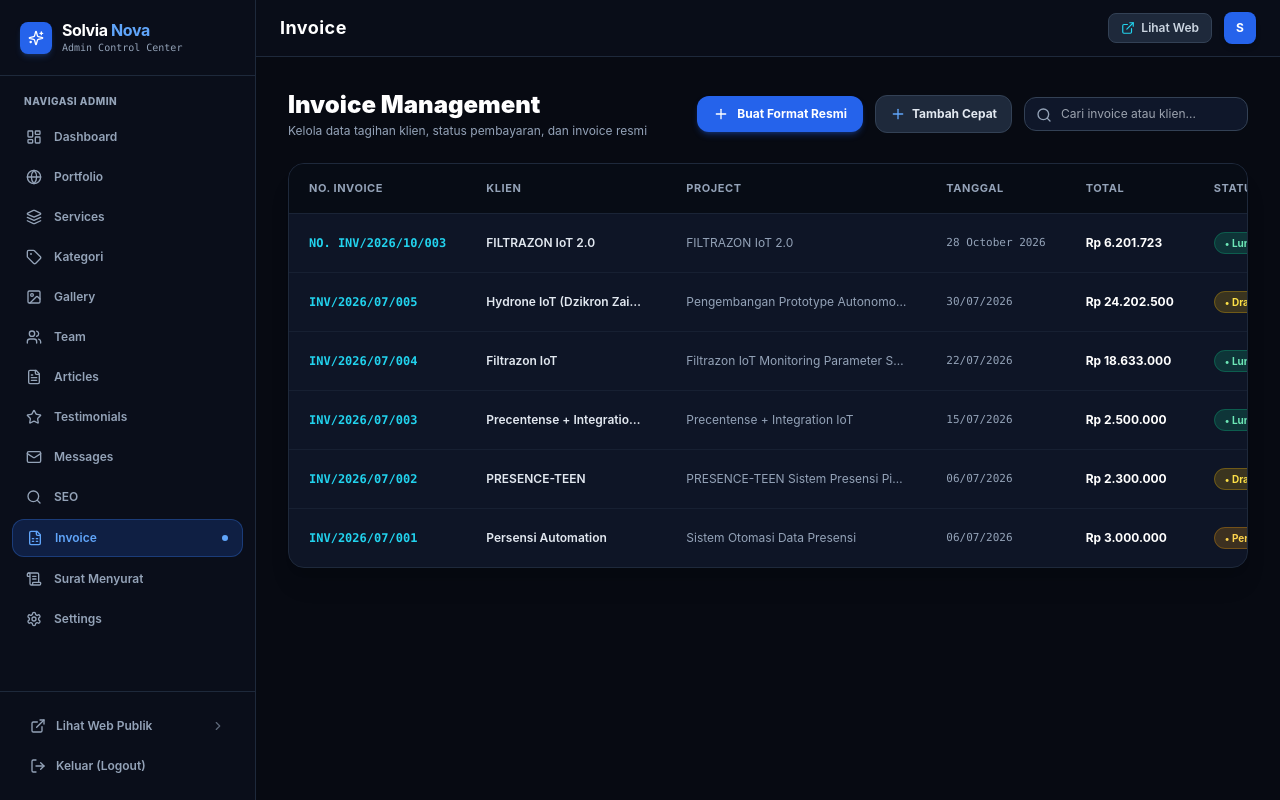
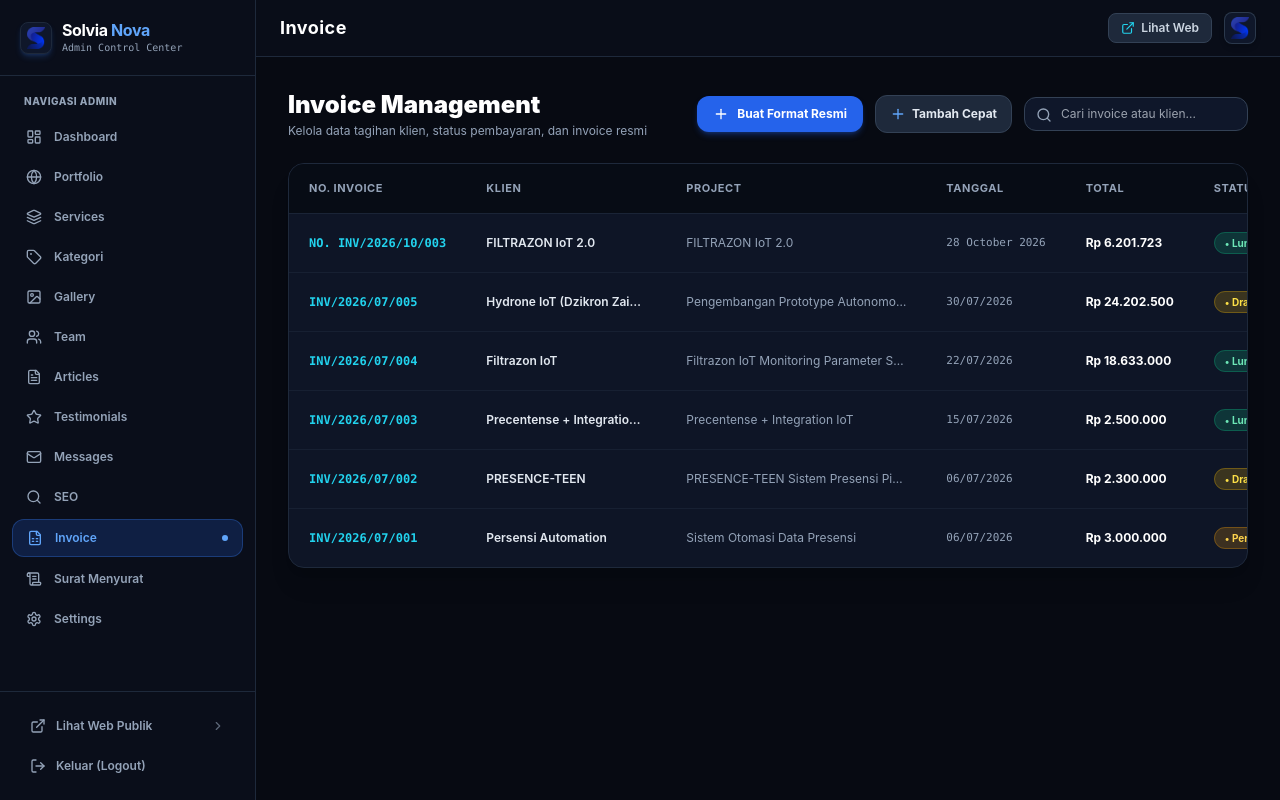
Before and after one commit to NandamonkeyD1/portofoliosolvia, a Next.js app: page /sso/invoice in a window 1280 px wide. Built offline with nearby package versions, Linux system fonts and the light colour scheme.

Commit message:
feat(branding): replace placeholder icons with official Solvia logo across navbar, admin, and favicons

```diff
--- a/app/layout.tsx
+++ b/app/layout.tsx
@@ -15,7 +15,9 @@ export const metadata: Metadata = {
   title: "Solvia.Nova — 3D Digital Solution Studio",
   description: "Understand Problems First, Build Solutions. Konsep, teknologi, dan solusi digital dalam satu ekosistem yang dirancang untuk berkembang.",
   icons: {
-    icon: "/favicon.ico",
+    icon: "/assets/images/Solvia.png",
+    shortcut: "/assets/images/Solvia.png",
+    apple: "/assets/images/Solvia.png",
   },
 };
 
--- a/app/sso/layout.tsx
+++ b/app/sso/layout.tsx
@@ -112,8 +112,12 @@ export default function SSOLayout({ children }: { children: React.ReactNode }) {
           {/* Sidebar Header Brand */}
           <div className="p-4 sm:p-5 flex items-center justify-between border-b border-slate-800">
             <Link href="/sso/dashboard" className="flex items-center gap-2.5">
-              <div className="w-8 h-8 rounded-lg bg-blue-600 flex items-center justify-center text-white shadow-md shadow-blue-500/20 shrink-0">
-                <Sparkles className="w-4 h-4 text-white" />
+              <div className="w-8 h-8 rounded-lg bg-slate-900 border border-slate-800 p-1 flex items-center justify-center shadow-md shadow-blue-500/20 shrink-0">
+                <img
+                  src="/assets/images/Solvia.png"
+                  alt="Solvia Nova Logo"
+                  className="w-full h-full object-contain"
+                />
               </div>
               <div className="flex flex-col">
                 <span className="text-base font-bold text-white tracking-tight leading-tight">
@@ -230,9 +234,13 @@ export default function SSOLayout({ children }: { children: React.ReactNode }) {
             <Link
               href="/sso/settings"
               title="Pengaturan Admin Solvia Nova"
-              className="w-8 h-8 rounded-lg bg-blue-600 hover:bg-blue-500 text-white font-bold text-xs flex items-center justify-center shadow-md transition-colors cursor-pointer shrink-0"
+              className="w-8 h-8 rounded-lg bg-slate-900 hover:bg-slate-800 border border-slate-700/80 p-1 flex items-center justify-center shadow-md transition-colors cursor-pointer shrink-0"
             >
-              S
+              <img
+                src="/assets/images/Solvia.png"
+                alt="Solvia Admin Settings"
+                className="w-full h-full object-contain"
+              />
             </Link>
           </div>
         </header>
--- a/app/sso/page.tsx
+++ b/app/sso/page.tsx
@@ -56,8 +56,12 @@ export default function SSOLoginPage() {
         <div className="text-center space-y-3">
           <Link href="/" className="inline-flex items-center gap-2.5 group">
             <div className="w-11 h-11 rounded-2xl bg-gradient-to-tr from-blue-700 via-blue-500 to-[#61adff] p-0.5 shadow-xl shadow-blue-500/30 group-hover:scale-105 transition-transform duration-200">
-              <div className="w-full h-full bg-[#020611] rounded-[14px] flex items-center justify-center">
-                <Sparkles className="w-5 h-5 text-[#61adff]" />
+              <div className="w-full h-full bg-[#020611] rounded-[14px] flex items-center justify-center p-1.5 overflow-hidden">
+                <img
+                  src="/assets/images/Solvia.png"
+                  alt="Solvia Nova Logo"
+                  className="w-full h-full object-contain"
+                />
               </div>
             </div>
             <span className="text-2xl sm:text-3xl font-black text-white tracking-tight">
--- a/components/Navbar.tsx
+++ b/components/Navbar.tsx
@@ -57,8 +57,12 @@ export default function Navbar() {
         {/* Brand Logo */}
         <Link href="/" className="group flex items-center gap-2 sm:gap-2.5 shrink-0">
           <div className="w-8 h-8 sm:w-9 sm:h-9 rounded-xl bg-gradient-to-tr from-blue-700 via-blue-500 to-[#61adff] p-0.5 shadow-lg shadow-blue-500/30 group-hover:scale-105 transition-transform duration-200">
-            <div className="w-full h-full bg-[#020611] rounded-[10px] flex items-center justify-center">
-              <Sparkles className="w-4 h-4 text-[#4c91ff]" />
+            <div className="w-full h-full bg-[#020611] rounded-[10px] flex items-center justify-center overflow-hidden p-1">
+              <img
+                src="/assets/images/Solvia.png"
+                alt="Solvia Nova Logo"
+                className="w-full h-full object-contain"
+              />
             </div>
           </div>
           <span className="text-lg sm:text-xl font-extrabold text-white tracking-tight">
```
Also changed, not shown: public/favicon.png (added), 1 other file (tests, documents, lock files or other folders).
